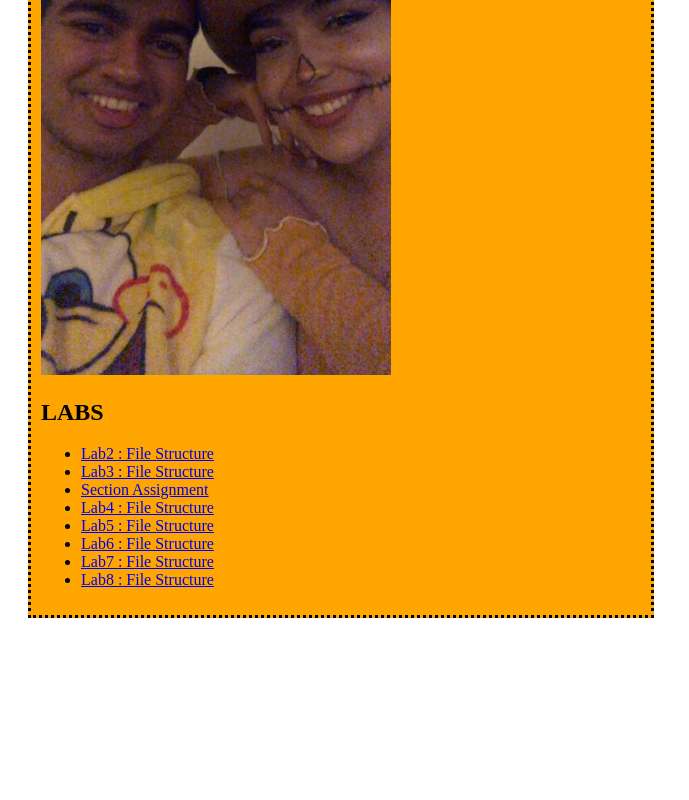
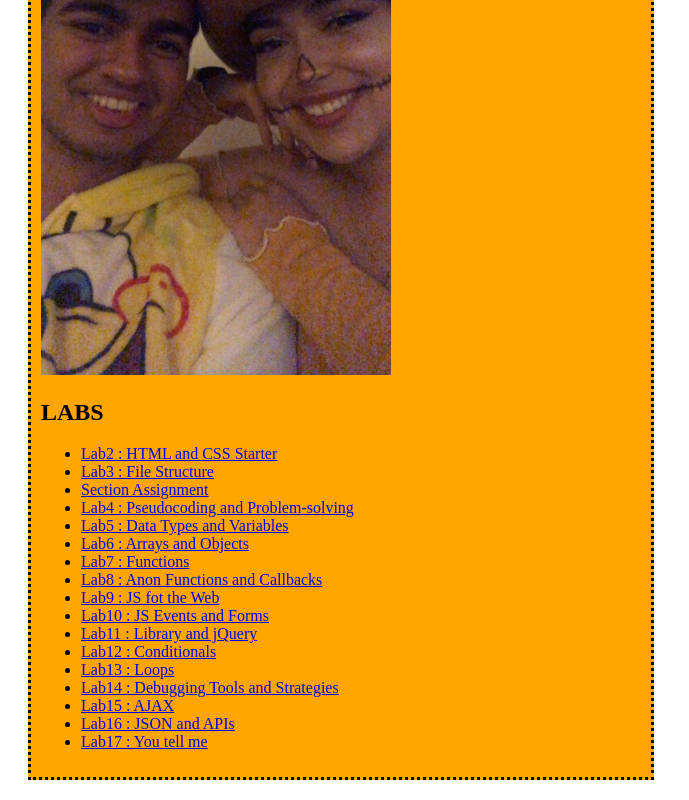
Before and after one commit to eloise1234/art101, a plain HTML site: page index.html in a window 1280 px wide. Shown: the part 915-1715 px from the top of the page, without its empty margins (0-689 px from the left). Before the commit the page ends 1553 px from the top, so only its background shows below. Drawn offline with Linux system fonts and the light colour scheme; files that its build step writes are made by us from their sources.

Commit message:
homepage names

```diff
--- a/index.html
+++ b/index.html
@@ -22,13 +22,20 @@
 	<img src= "lab3/img/spongebob.jpeg" width="350">
 <h2> LABS </h2>
 	<ul>
-		<li><a href="lab2/lab2.pdf">Lab2 : File Structure </a></li>
+		<li><a href="lab2/lab2.pdf">Lab2 : HTML and CSS Starter </a></li>
 		<li><a href="lab3/index.html">Lab3 : File Structure </a></li>
 		<li><a href="lab3/section.html"> Section Assignment </a></li>
-		<li><a href="lab4/index.html">Lab4 : File Structure </a></li>
-		<li><a href="lab5/index.html">Lab5 : File Structure </a></li>
-		<li><a href="lab6/index.html">Lab6 : File Structure </a></li>
-		<li><a href="lab7/index.html">Lab7 : File Structure </a></li>
-		<li><a href="lab8/index.html">Lab8 : File Structure </a></li>
-	</ul>
-</div>
+		<li><a href="lab4/index.html">Lab4 : Pseudocoding and Problem-solving </a></li>
+		<li><a href="lab5/index.html">Lab5 : Data Types and Variables </a></li>
+		<li><a href="lab6/index.html">Lab6 : Arrays and Objects </a></li>
+		<li><a href="lab7/index.html">Lab7 : Functions </a></li>
+		<li><a href="lab8/index.html">Lab8 : Anon Functions and Callbacks </a></li>
+		<li><a href="lab9/index.html">Lab9 : JS fot the Web </a></li>
+		<li><a href="lab10/index.html">Lab10 : JS Events and Forms </a></li>
+		<li><a href="lab11/index.html">Lab11 : Library and jQuery </a></li>
+		<li><a href="lab12/index.html">Lab12 : Conditionals </a></li>
+		<li><a href="lab13/index.html">Lab13 : Loops </a></li>
+		<li><a href="lab14/index.html">Lab14 : Debugging Tools and Strategies </a></li>
+		<li><a href="lab15/index.html">Lab15 : AJAX </a></li>
+		<li><a href="lab16/index.html">Lab16 : JSON and APIs </a></li>
+		<li><a href="lab17/index.html">Lab17 : You tell me </a></li>
```
Also changed, not shown: lab8/Screen Shot 2021-02-08 at 3.10.25 PM.png (added), lab8/Screen Shot 2021-02-08 at 3.10.37 PM.png (added), lab8/Screen Shot 2021-02-08 at 3.11.10 PM.png (added), lab8/Screen Shot 2021-02-08 at 3.15.20 PM.png (added), lab8/Screen Shot 2021-02-08 at 3.15.59 PM.png (added), 1 other file.
